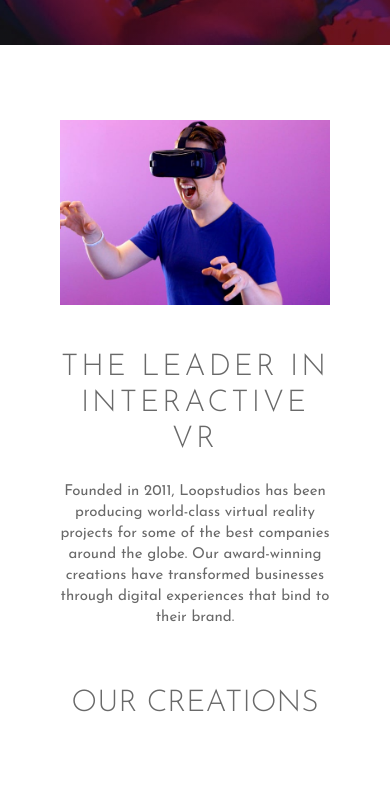
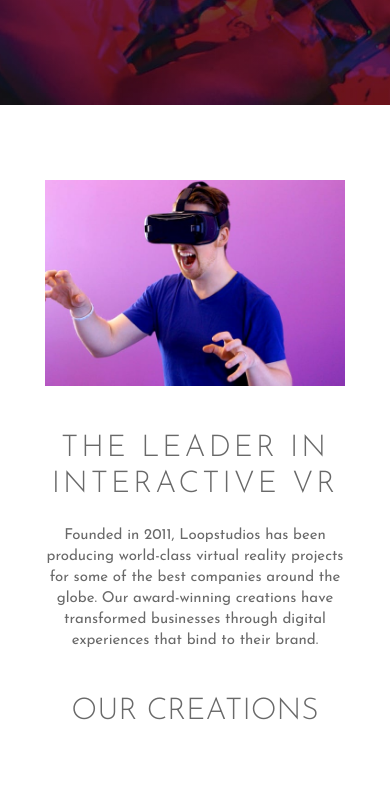
Before and after one commit to Ladipop/loopstudios, a plain HTML site: page index.html in a window 390 px wide. Shown: the part 680-1471 px from the top of the page. Drawn offline with Linux system fonts and the light colour scheme.

Commit message:
Update style.css

```diff
--- a/style.css
+++ b/style.css
@@ -562,5 +562,9 @@ footer {
 @media all and (max-width: 500px) {
   header {
     padding: 2rem;
+    padding-bottom: 6rem;
+  }
+  .intro-section {
+    margin: 3rem;
   }
 }
```
